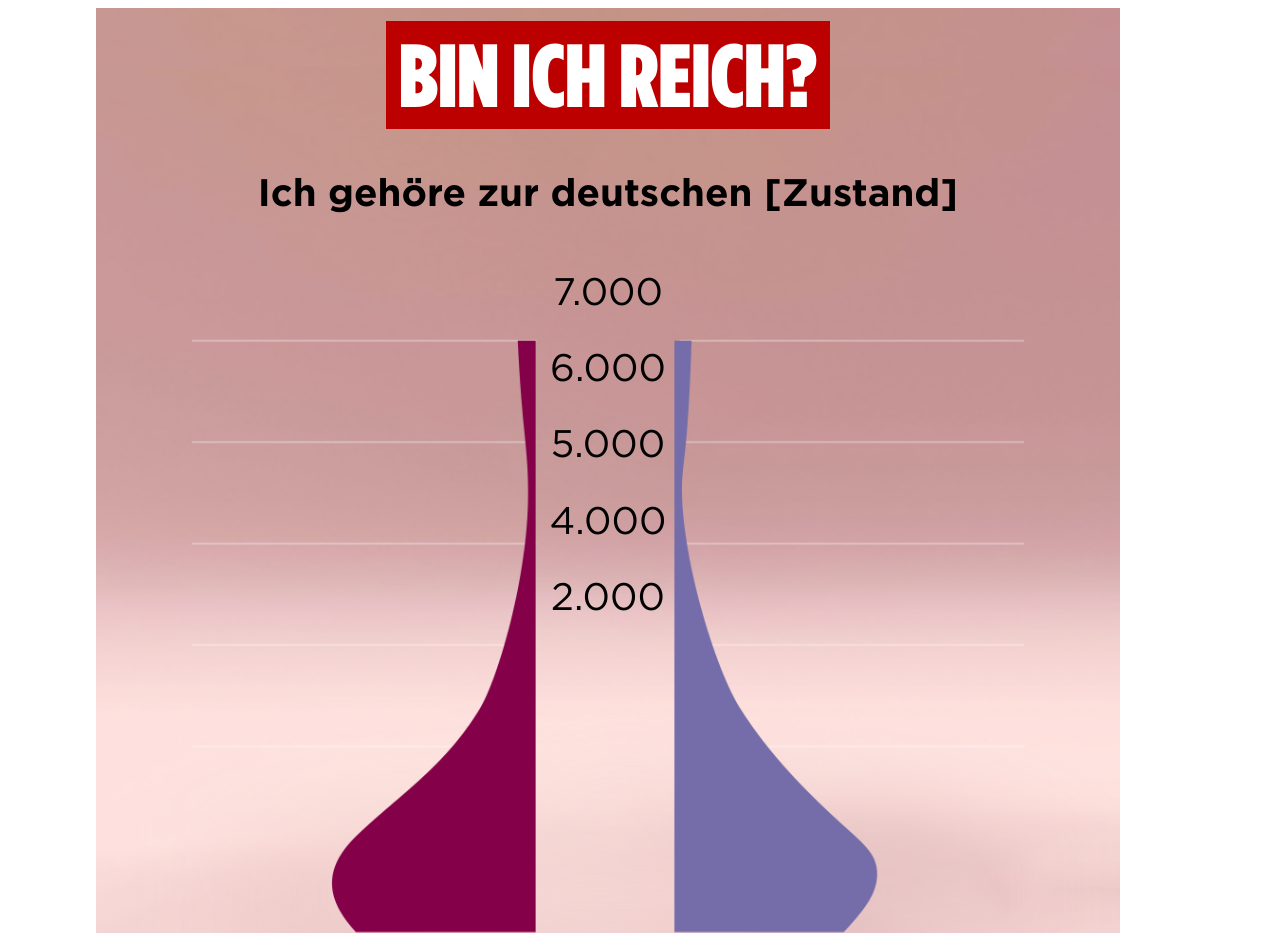
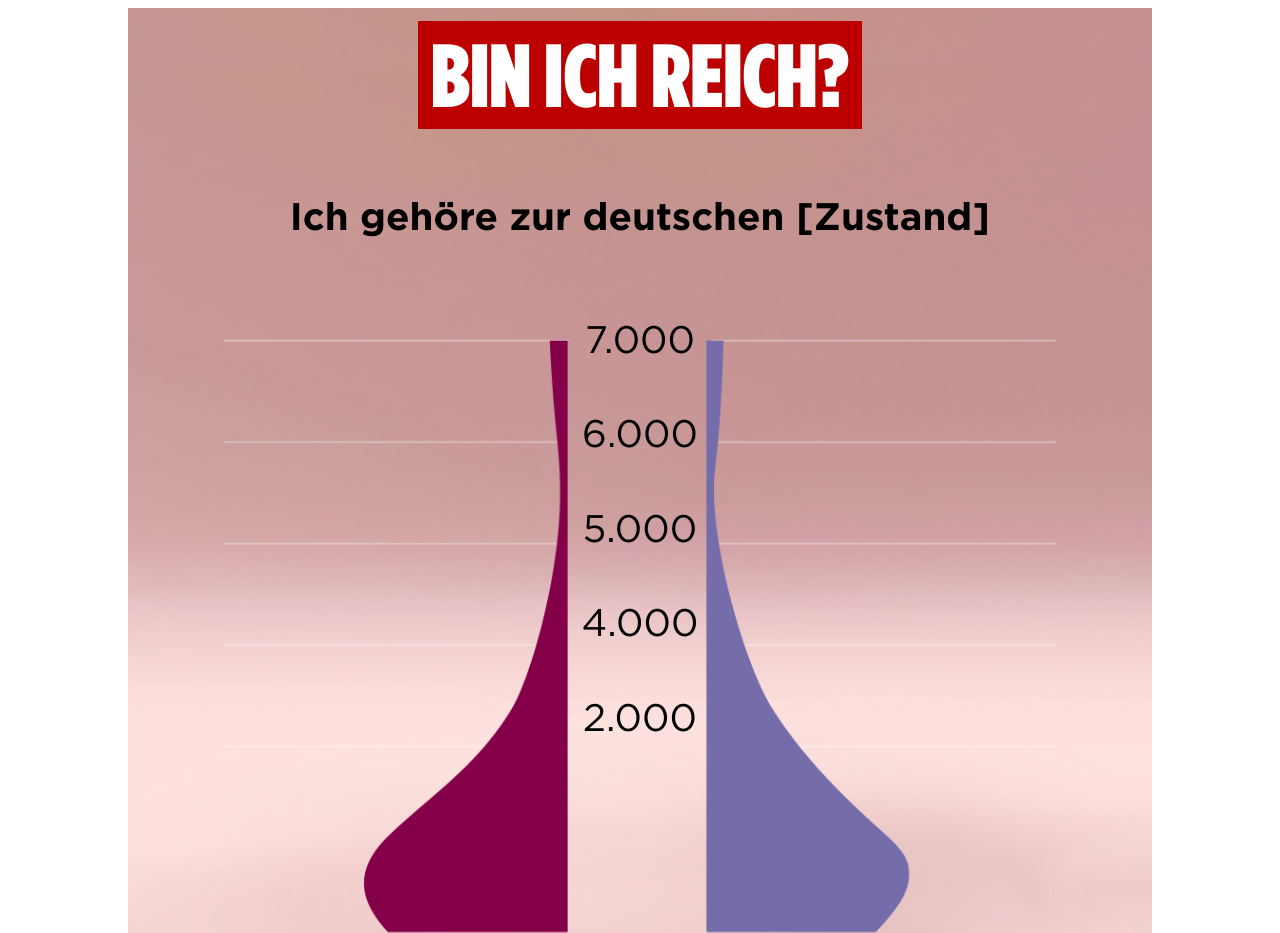
Before and after one commit to RBCodewalker/piggy-bank-widget, a plain HTML site: page index.html in a window 1280 px wide. Shown: the top 933 px of the page. Drawn offline with Linux system fonts and the light colour scheme.

Commit message:
page 2 styles

```diff
--- a/styles.css
+++ b/styles.css
@@ -275,7 +275,7 @@ input[type="number"] {
 /* Page 2 */
 
 .graph-container {
-  max-width: 1200px;
+  /* max-width: 1200px; */
   position: relative;
   display: flex;
   justify-content: center;
@@ -285,7 +285,7 @@ input[type="number"] {
 .result {
   font-family: "Gotham Bold";
   font-size: 3dvw;
-  padding: 5svh 0;
+  padding: 5vw;
 }
 
 .container1 {
@@ -298,5 +298,5 @@ input[type="number"] {
 }
 
 .row1 {
-  padding-bottom: 3.8dvh;
+  padding-bottom: 3.8vw;
 }
```
